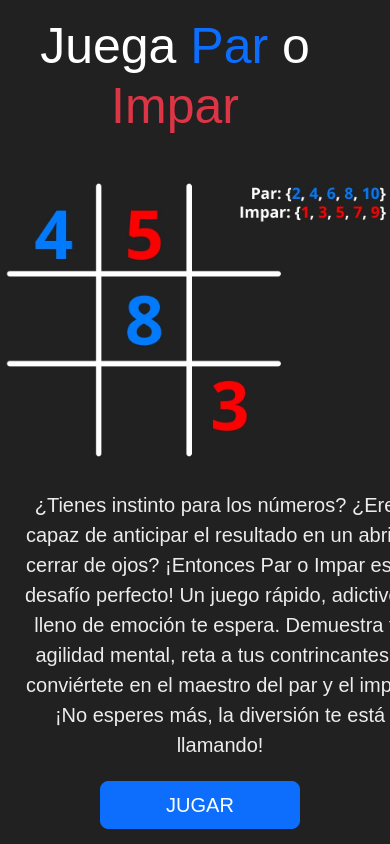
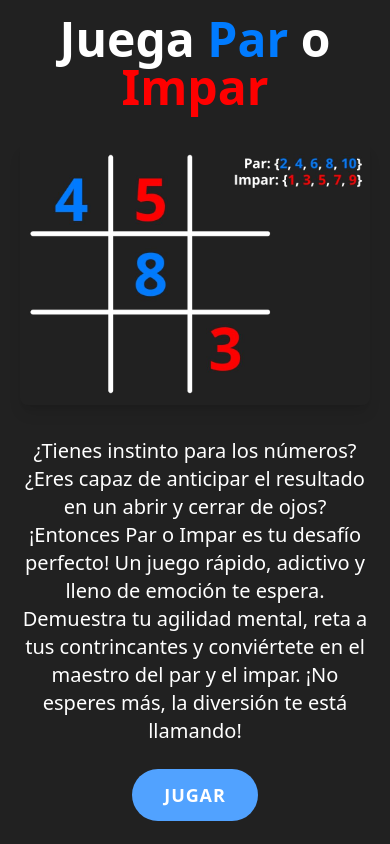
Before and after one commit to Edgarbri26/Juego-par-e-impar, a PHP site: page /inicio.html in a window 390 px wide; the page is wider, and only the part inside the window is pictured. Run offline with PHP 8.4, Linux system fonts and the light colour scheme.

Commit message:
Actualización de inicio.html y output.css: se reemplazó Bootstrap por Tailwind CSS, se mejoró la estructura del HTML y se eliminaron estilos obsoletos de inicio.css. Se añadieron nuevas clases y estilos para mejorar la presentación y la responsividad.

```diff
--- a/assets/output.css
+++ b/assets/output.css
@@ -5,25 +5,35 @@
   :root, :host {
     --font-sans: ui-sans-serif, system-ui, sans-serif, "Apple Color Emoji",
       "Segoe UI Emoji", "Segoe UI Symbol", "Noto Color Emoji";
+    --font-serif: ui-serif, Georgia, Cambria, "Times New Roman", Times, serif;
     --font-mono: ui-monospace, SFMono-Regular, Menlo, Monaco, Consolas, "Liberation Mono",
       "Courier New", monospace;
     --color-red-500: oklch(63.7% 0.237 25.331);
+    --color-blue-400: oklch(70.7% 0.165 254.624);
     --color-blue-500: oklch(62.3% 0.214 259.815);
+    --color-blue-600: oklch(54.6% 0.245 262.881);
+    --color-gray-800: oklch(27.8% 0.033 256.848);
     --color-white: #fff;
     --spacing: 0.25rem;
     --breakpoint-lg: 64rem;
     --container-lg: 32rem;
+    --container-4xl: 56rem;
+    --text-lg: 1.125rem;
+    --text-lg--line-height: calc(1.75 / 1.125);
     --text-xl: 1.25rem;
     --text-xl--line-height: calc(1.75 / 1.25);
     --text-2xl: 1.5rem;
     --text-2xl--line-height: calc(2 / 1.5);
     --text-4xl: 2.25rem;
     --text-4xl--line-height: calc(2.5 / 2.25);
+    --text-5xl: 3rem;
+    --text-5xl--line-height: 1;
     --text-6xl: 3.75rem;
     --text-6xl--line-height: 1;
     --text-7xl: 4.5rem;
     --text-7xl--line-height: 1;
     --font-weight-bold: 700;
+    --tracking-wider: 0.05em;
     --radius-md: 0.375rem;
     --radius-lg: 0.5rem;
     --ease-in-out: cubic-bezier(0.4, 0, 0.2, 1);
@@ -258,6 +268,9 @@
   .mx-auto {
     margin-inline: auto;
   }
+  .mb-6 {
+    margin-bottom: calc(var(--spacing) * 6);
+  }
   .block {
     display: block;
   }
@@ -303,6 +316,9 @@
   .w-screen {
     width: 100vw;
   }
+  .max-w-4xl {
+    max-width: var(--container-4xl);
+  }
   .max-w-lg {
     max-width: var(--container-lg);
   }
@@ -342,6 +358,9 @@
   .gap-4 {
     gap: calc(var(--spacing) * 4);
   }
+  .gap-8 {
+    gap: calc(var(--spacing) * 8);
+  }
   .overflow-hidden {
     overflow: hidden;
   }
@@ -350,6 +369,9 @@
   }
   .rounded-\[13px\] {
     border-radius: 13px;
+  }
+  .rounded-full {
+    border-radius: calc(infinity * 1px);
   }
   .rounded-lg {
     border-radius: var(--radius-lg);
@@ -387,8 +409,17 @@
   .bg-\[\#212121\] {
     background-color: #212121;
   }
+  .bg-blue-400 {
+    background-color: var(--color-blue-400);
+  }
+  .bg-blue-500 {
+    background-color: var(--color-blue-500);
+  }
   .bg-dark {
     background-color: var(--color-dark);
+  }
+  .bg-gray-800 {
+    background-color: var(--color-gray-800);
   }
   .bg-primary {
     background-color: var(--color-primary);
@@ -408,8 +439,14 @@
   .p-0 {
     padding: calc(var(--spacing) * 0);
   }
+  .p-5 {
+    padding: calc(var(--spacing) * 5);
+  }
   .px-4 {
     padding-inline: calc(var(--spacing) * 4);
+  }
+  .px-8 {
+    padding-inline: calc(var(--spacing) * 8);
   }
   .px-12 {
     padding-inline: calc(var(--spacing) * 12);
@@ -426,8 +463,14 @@
   .text-center {
     text-align: center;
   }
+  .font-mono {
+    font-family: var(--font-mono);
+  }
   .font-sans {
     font-family: var(--font-sans);
+  }
+  .font-serif {
+    font-family: var(--font-serif);
   }
   .text-2xl {
     font-size: var(--text-2xl);
@@ -437,9 +480,17 @@
     font-size: var(--text-4xl);
     line-height: var(--tw-leading, var(--text-4xl--line-height));
   }
+  .text-5xl {
+    font-size: var(--text-5xl);
+    line-height: var(--tw-leading, var(--text-5xl--line-height));
+  }
   .text-6xl {
     font-size: var(--text-6xl);
     line-height: var(--tw-leading, var(--text-6xl--line-height));
+  }
+  .text-lg {
+    font-size: var(--text-lg);
+    line-height: var(--tw-leading, var(--text-lg--line-height));
   }
   .text-xl {
     font-size: var(--text-xl);
@@ -455,6 +506,10 @@
   .tracking-\[0\.5rem\] {
     --tw-tracking: 0.5rem;
     letter-spacing: 0.5rem;
+  }
+  .tracking-wider {
+    --tw-tracking: var(--tracking-wider);
+    letter-spacing: var(--tracking-wider);
   }
   .text-\[--main-color\] {
     color: --main-color;
@@ -482,6 +537,10 @@
   }
   .underline {
     text-decoration-line: underline;
+  }
+  .shadow-lg {
+    --tw-shadow: 0 10px 15px -3px var(--tw-shadow-color, rgb(0 0 0 / 0.1)), 0 4px 6px -4px var(--tw-shadow-color, rgb(0 0 0 / 0.1));
+    box-shadow: var(--tw-inset-shadow), var(--tw-inset-ring-shadow), var(--tw-ring-offset-shadow), var(--tw-ring-shadow), var(--tw-shadow);
   }
   .outline {
     outline-style: var(--tw-outline-style);
@@ -525,6 +584,13 @@
     &:hover {
       @media (hover: hover) {
         background-color: var(--color-blue-500);
+      }
+    }
+  }
+  .hover\:bg-blue-600 {
+    &:hover {
+      @media (hover: hover) {
+        background-color: var(--color-blue-600);
       }
     }
   }
@@ -599,6 +665,16 @@
       filter: var(--tw-blur,) var(--tw-brightness,) var(--tw-contrast,) var(--tw-grayscale,) var(--tw-hue-rotate,) var(--tw-invert,) var(--tw-saturate,) var(--tw-sepia,) var(--tw-drop-shadow,);
     }
   }
+  .md\:w-1\/2 {
+    @media (width >= 48rem) {
+      width: calc(1/2 * 100%);
+    }
+  }
+  .md\:flex-row {
+    @media (width >= 48rem) {
+      flex-direction: row;
+    }
+  }
 }
 .cell {
   position: relative;
@@ -642,6 +718,71 @@
 @property --tw-tracking {
   syntax: "*";
   inherits: false;
+}
+@property --tw-shadow {
+  syntax: "*";
+  inherits: false;
+  initial-value: 0 0 #0000;
+}
+@property --tw-shadow-color {
+  syntax: "*";
+  inherits: false;
+}
+@property --tw-shadow-alpha {
+  syntax: "<percentage>";
+  inherits: false;
+  initial-value: 100%;
+}
+@property --tw-inset-shadow {
+  syntax: "*";
+  inherits: false;
+  initial-value: 0 0 #0000;
+}
+@property --tw-inset-shadow-color {
+  syntax: "*";
+  inherits: false;
+}
+@property --tw-inset-shadow-alpha {
+  syntax: "<percentage>";
+  inherits: false;
+  initial-value: 100%;
+}
+@property --tw-ring-color {
+  syntax: "*";
+  inherits: false;
+}
+@property --tw-ring-shadow {
+  syntax: "*";
+  inherits: false;
+  initial-value: 0 0 #0000;
+}
+@property --tw-inset-ring-color {
+  syntax: "*";
+  inherits: false;
+}
+@property --tw-inset-ring-shadow {
+  syntax: "*";
+  inherits: false;
+  initial-value: 0 0 #0000;
+}
+@property --tw-ring-inset {
+  syntax: "*";
+  inherits: false;
+}
+@property --tw-ring-offset-width {
+  syntax: "<length>";
+  inherits: false;
+  initial-value: 0px;
+}
+@property --tw-ring-offset-color {
+  syntax: "*";
+  inherits: false;
+  initial-value: #fff;
+}
+@property --tw-ring-offset-shadow {
+  syntax: "*";
+  inherits: false;
+  initial-value: 0 0 #0000;
 }
 @property --tw-outline-style {
   syntax: "*";
@@ -720,6 +861,20 @@
       --tw-border-style: solid;
       --tw-font-weight: initial;
       --tw-tracking: initial;
+      --tw-shadow: 0 0 #0000;
+      --tw-shadow-color: initial;
+      --tw-shadow-alpha: 100%;
+      --tw-inset-shadow: 0 0 #0000;
+      --tw-inset-shadow-color: initial;
+      --tw-inset-shadow-alpha: 100%;
+      --tw-ring-color: initial;
+      --tw-ring-shadow: 0 0 #0000;
+      --tw-inset-ring-color: initial;
+      --tw-inset-ring-shadow: 0 0 #0000;
+      --tw-ring-inset: initial;
+      --tw-ring-offset-width: 0px;
+      --tw-ring-offset-color: #fff;
+      --tw-ring-offset-shadow: 0 0 #0000;
       --tw-outline-style: solid;
       --tw-blur: initial;
       --tw-brightness: initial;
--- a/inicio.html
+++ b/inicio.html
@@ -4,34 +4,31 @@
         <meta charset="UTF-8">
         <meta name="viewport" content="width=device-width, initial-scale=1.0">
         <title>Par o Impar</title>
-        <link rel="stylesheet" href="src/css/bootstrap.min.css">
-        <link rel="stylesheet" href="src/css/inicio.css">
+        <link rel="stylesheet" href="assets/output.css">
     </head>
-    <body>
-        <footer class="container-fluid text-white text-center py-3">
-            <h1>Juega <span class="text-primary">Par</span> o <span class="text-danger">Impar</span></h1>
-        </footer>
+    <body class="bg-dark flex flex-col items-center justify-center min-h-screen text-white font-sans">
+        <header class="w-full text-center py-3">
+            <h1 class="text-5xl font-bold">Juega <span class="text-primary">Par</span> o <span class="text-secondary">Impar</span></h1>
+        </header>
 
-        <div id="game-description" class="container-xl text-center">
-            <div>
-                <article>
-                    <img src="img/2.jpg" alt="Una imagen de par e impar" height="250">
-                     <p>
+        <main id="game-description" class="max-w-4xl text-center p-5">
+            <div class="flex flex-col md:flex-row items-center gap-8">
+                <img src="img/2.jpg" alt="Una imagen de par e impar" class="w-full md:w-1/2 rounded-lg shadow-lg">
+                <article class="md:w-1/2">
+                     <p class="text-xl mb-6">
                          ¿Tienes instinto para los números? ¿Eres capaz de anticipar el resultado en un abrir
-                         y cerrar de ojos? ¡Entonces Par o Impar es tu desafío perfecto! Un juego rápido,
-                         adictivo y lleno de emoción te espera. Demuestra tu agilidad mental, reta a
-                         tus contrincantes y conviértete en el maestro del par y el impar.
-                         ¡No esperes más, la diversión te está llamando!
+                        y cerrar de ojos? ¡Entonces Par o Impar es tu desafío perfecto! Un juego rápido,
+                        adictivo y lleno de emoción te espera. Demuestra tu agilidad mental, reta a
+                        tus contrincantes y conviértete en el maestro del par y el impar.
+                        ¡No esperes más, la diversión te está llamando!
+                     </p>
+                     <button type="button" class="bg-blue-400 hover:bg-primary text-white font-bold py-3 px-8 rounded-full text-lg uppercase tracking-wider" onclick="redirigirAlJuego()">
+                        JUGAR
+                    </button>
+                </article>
+            </div>
+        </main>
 
-                     </p>
-                </article>
-
-                <button type="button" class="btn btn-primary  btn-lg" onclick="redirigirAlJuego()" ><span>JUGAR</span></button>
-            </div>
-        </div>
-
-
-        <script src="src/js/bootstrap.bundle.min.js"></script>
         <script>
             function redirigirAlJuego() {
                 window.location.href = "index.html";
--- a/src/css/inicio.css
+++ /dev/null
@@ -1,48 +0,0 @@
-body {
-    background-color: #212121;
-    display: flex;
-    flex-direction: column;
-    align-items: center;
-    justify-content: center;
-    border: 0px;
-     font-family: fantasy;
-}
-
-img {
-    height: 300px;
-    right: 25px;
-    position: relative;
-}
-h1 {
-    position: relative;
-    right: 20px;
-    color: white;
-    text-align: center;
-    font-size: 50px;
-}
-
-#game-description {
-    font-size: 1.2em;
-    text-align: center;
-    position: relative;
-    bottom: 10px;
-    height: 450px;
-    padding: 20px;
-    border-radius: 20px;
-    display: flex;
-}
-
-p {
-    color: rgba(255, 255, 255, 0.918);
-    text-align: center;
-    position: relative;
-    top: 20px;
-    font-size: 20px;
-}
-
-button {
-    position: relative;
-    top: 25px;
-    right: 20px;
-    width: 200px;
-}
```
Also changed, not shown: asset/output.css (added), 1 other file.
